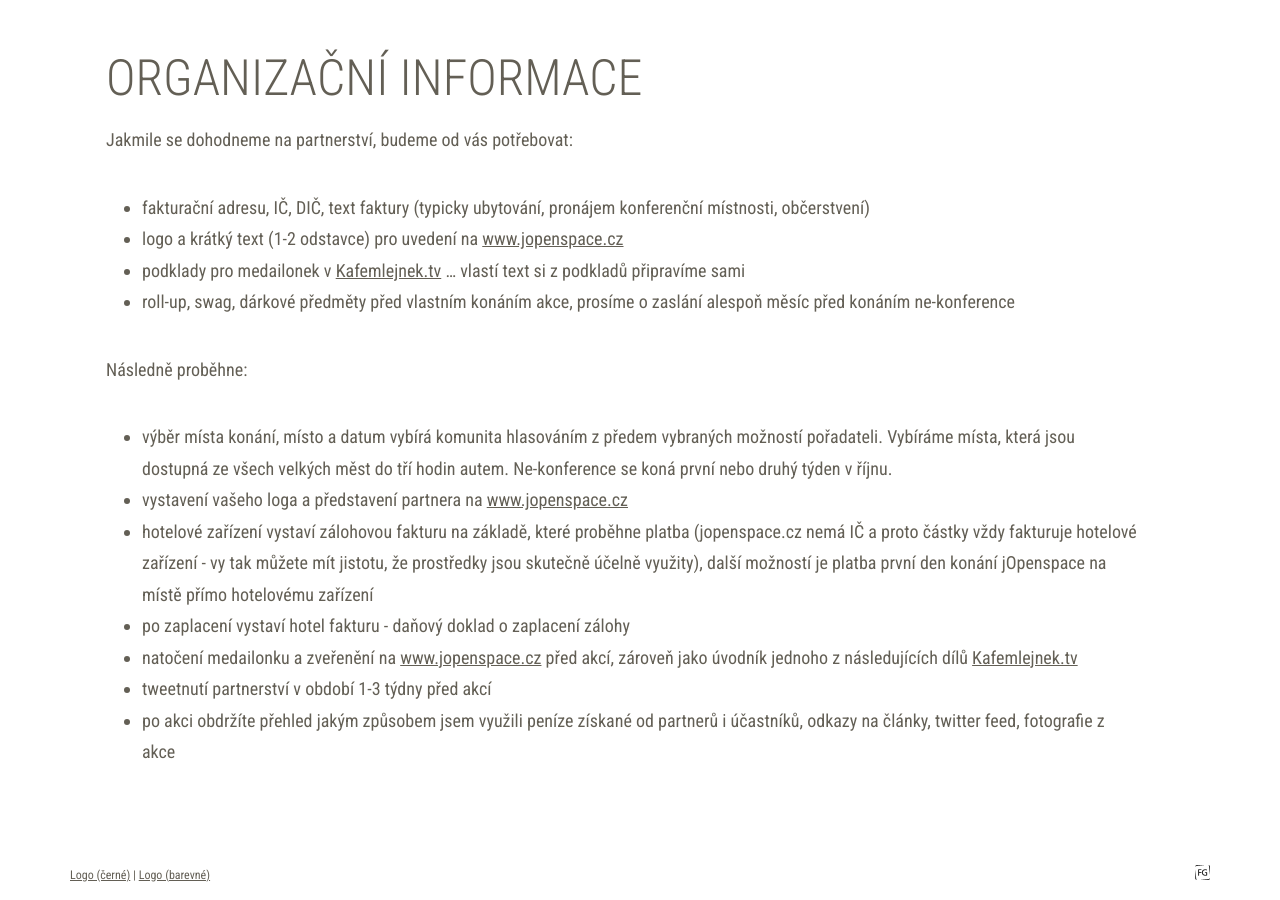
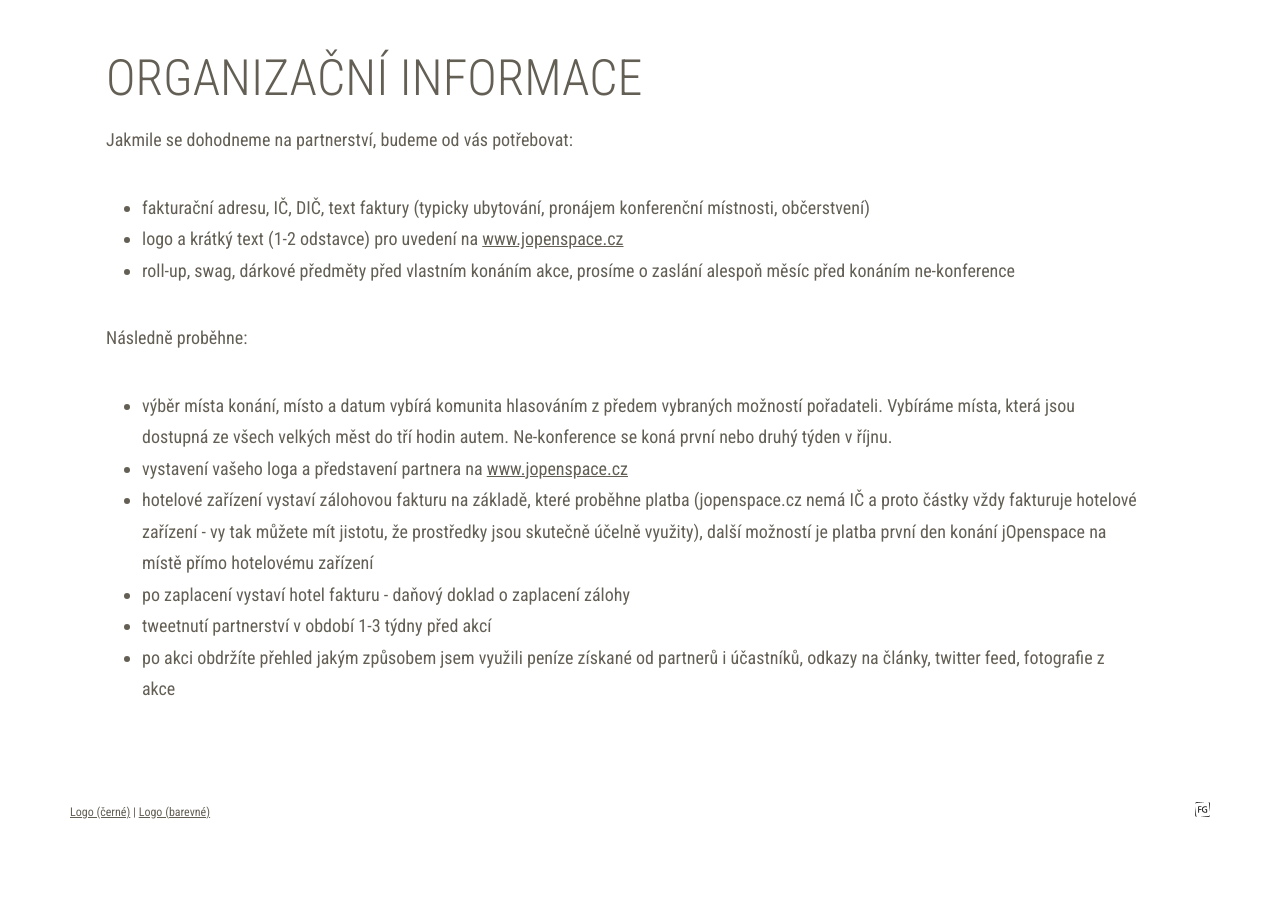
Before and after one commit to novoj/jOpenSpace, a Jekyll site: the page built from partneri.md, in a window 1280 px wide and 900 px high, scrolled down 2567 px. Built offline with Jekyll 4.4.1, drawn with Linux system fonts in a browser that asks for light colours; after the commit the page ends 3417 px from its top, so only the background shows below that.

Commit message:
Year 2021 - removed "medailonek".

```diff
--- a/partneri.md
+++ b/partneri.md
@@ -70,7 +70,6 @@ Jakmile se dohodneme na partnerství, budeme od vás potřebovat:
 
 - fakturační adresu, IČ, DIČ, text faktury (typicky ubytování, pronájem konferenční místnosti, občerstvení)
 - logo a krátký text (1-2 odstavce) pro uvedení na [www.jopenspace.cz](http://www.jopenspace.cz)
-- podklady pro medailonek v [Kafemlejnek.tv](https://kafemlejnek.TV) ... vlastí text si z podkladů připravíme sami
 - roll-up, swag, dárkové předměty před vlastním konáním akce, prosíme o zaslání alespoň měsíc před konáním ne-konference
 
 Následně proběhne:
@@ -81,7 +80,5 @@ koná první nebo druhý týden v říjnu.
 - hotelové zařízení vystaví zálohovou fakturu na základě, které proběhne platba (jopenspace.cz nemá IČ a proto částky
   vždy fakturuje hotelové zařízení - vy tak můžete mít jistotu, že prostředky jsou skutečně účelně využity), další možností je platba první den konání jOpenspace na místě přímo hotelovému zařízení
 - po zaplacení vystaví hotel fakturu - daňový doklad o zaplacení zálohy
-- natočení medailonku a zveřenění na [www.jopenspace.cz](http://www.jopenspace.cz) před akcí, zároveň jako úvodník jednoho z následujících
-  dílů [Kafemlejnek.tv](https://kafemlejnek.TV)
 - tweetnutí partnerství v období 1-3 týdny před akcí
 - po akci obdržíte přehled jakým způsobem jsem využili peníze získané od partnerů i účastníků, odkazy na články, twitter feed, fotografie z akce
```
